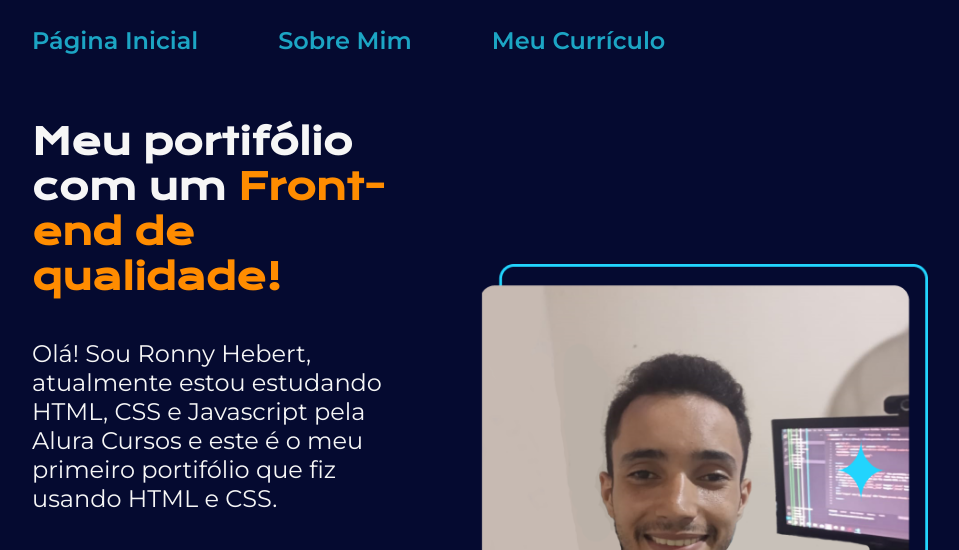
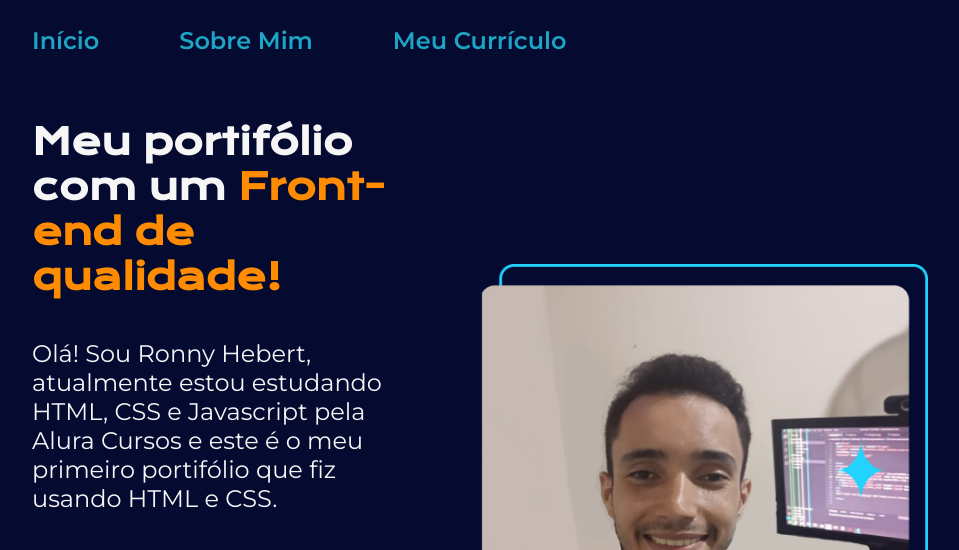
Before and after one commit to SrHebert/testegit, a plain HTML site: page index.html in a window 1280 px wide. Shown: the top 550 px of the page, without its empty margins (160-1119 px from the left). Drawn offline with nearby package versions, Linux system fonts and the light colour scheme.

Commit message:
Pagina inicial > Início

```diff
--- a/index.html
+++ b/index.html
@@ -10,7 +10,7 @@
 <body>
     <header class="cabecalho">
         <nav class="cabecalho__menu">
-            <a class="cabecalho__menu__link" target="" href="index.html">Página Inicial</a>
+            <a class="cabecalho__menu__link" target="" href="index.html">Início</a>
             <a class="cabecalho__menu__link" target="" href="about.html">Sobre Mim</a>
             <a class="cabecalho__menu__link" target="" href="curriculo.html">Meu Currículo</a>
         </nav>
```
